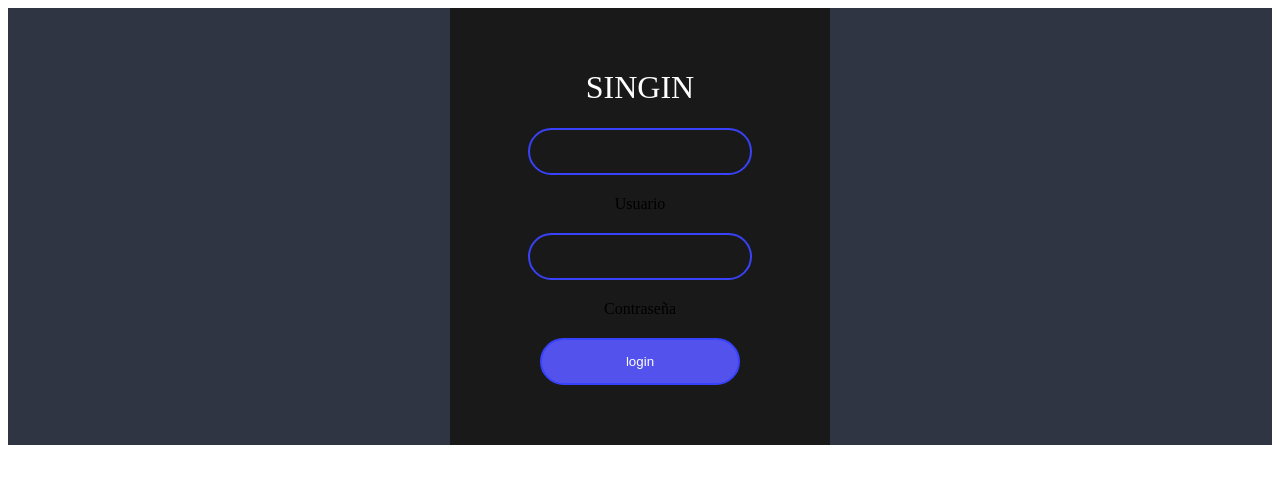
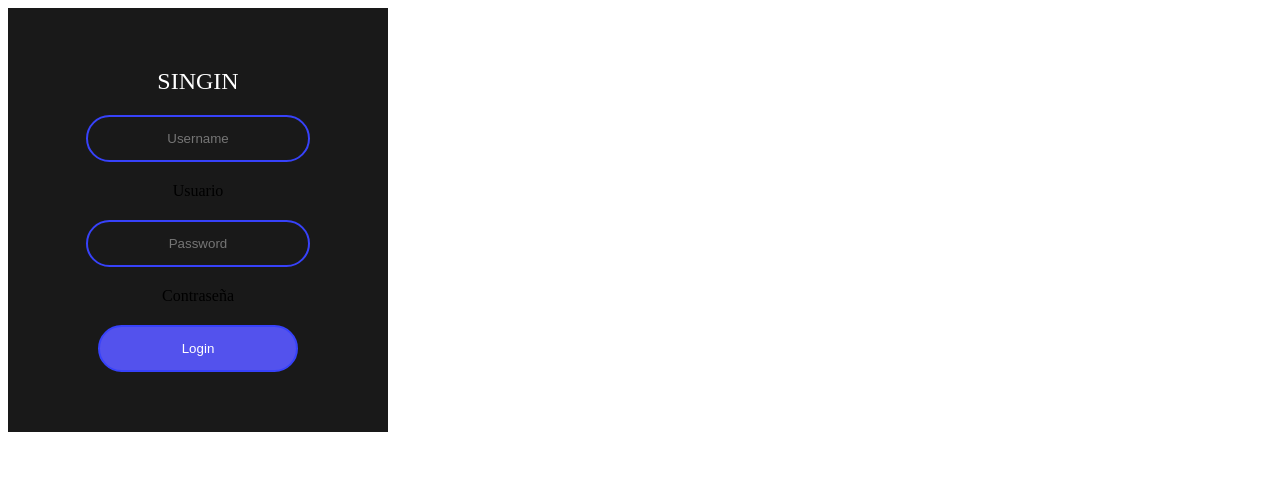
Before and after one commit to ValeryaMB/MakViolette, an Angular app: page / in a window 1280 px wide. Shown: the top 484 px of the page. Built offline with nearby package versions, Linux system fonts and the light colour scheme.

Commit message:
errorcomponen

```diff
--- a/src/app/components/error/error.component.css
+++ b/src/app/components/error/error.component.css
@@ -0,0 +1,52 @@
+body, html{
+    height: 100%;
+}
+body{
+    margin: 0;
+    padding: 0;
+    background-color: #2f3542;
+    display: flex;
+    flex-direction: row;
+    flex-wrap: wrap;
+    justify-content: center;
+    align-items: center;
+}
+
+.soso{
+    width: 300px;
+    padding: 40px;
+    background-color: #191919;
+    text-align: center;
+}
+
+.tt{
+    color: #fff;
+    text-transform: uppercase;
+    font-weight: 500;
+}
+
+.nar{
+    border: 0;
+    background: none;
+    display: block;
+    margin: 20px auto;
+    padding: 14px 10px;
+    text-align: center;
+    border: 2px solid #3742fa;
+    width: 200px;
+    outline: none;
+    color: #fff;
+    border-radius: 24px;
+    transition: 0.25s;
+}
+
+.nar{
+    border: 0;
+    background: #5352ed;
+    cursor: pointer;
+    border: 2px solid #3742fa;
+}
+
+.nar:hover{
+    background: none;
+}
--- a/src/app/components/error/error.component.html
+++ b/src/app/components/error/error.component.html
@@ -5,14 +5,19 @@
   <meta http-equiv="X-UA-Compatible" content="IE=edge">
   <meta name="viewport" content="width=device-width, initial-scale=1.0">
   <title>Error 404</title>
+  <link rel="stylesheet" href="./error.component.css">
 </head>
 <body>
-  <table align="center">
+  <div class="soso">
+    <table>
     <tr>
-      <h1>ERROR 404: USUARIO NO ENCONTRADO</h1></tr>
+      <h1 class="tt">ERROR 404: USUARIO NO ENCONTRADO</h1>
+    </tr>
       <tr>
-        <button (click)="navegar()">Regresar</button></tr>
+        <button class="nar" (click)="navegar()">Regresar</button>
+      </tr>
   </table>
+</div>
   <br>
 </body>
 </html>
--- a/src/app/components/login/login.component.html
+++ b/src/app/components/login/login.component.html
@@ -1,33 +1,36 @@
-<!DOCTYPE html>
-<html lang="en">
-<head>
-  <meta charset="UTF-8">
-  <meta http-equiv="X-UA-Compatible" content="IE=edge">
-  <meta name="viewport" content="width=device-width, initial-scale=1.0">
-  <title>Ingreso</title>
 <link rel="stylesheet" href="./login.component.css">
-</head>
-<body>
-  <form action="compras.component.html" class="form-box">
-    <h1 class="form-title">SingIn</h1>
+<section class="vh-100">
+  <div class="container-fluid">
+    <div class="row">
+      <div class="col-sm-6 text-black">
+        <div class="d-flex align-items-center h-custom-2 px-5 ms-xl-4 mt-1 pt-5 pt-xl-0 mt-xl-n5">
+          <form action="" class="form-box">
+            <h1 class="form-title">singin</h1>
 
             <div class="form-outline mb-2">
-      <input type="text" id="user" name="user" class="form-control form-control-sm" [(ngModel)]="nombre" />
+              <input type="text" placeholder="Username" id="user" name="user" class="form-control form-control-sm" [(ngModel)]="nombre" />
               <label class="form-label" for="user">Usuario</label>
             </div>
 
             <div class="form-outline mb-4">
-      <input type="password" id="email" name="email" class="form-control form-control-sm" [(ngModel)]="correo" />
+              <input type="password" placeholder="Password" id="email" name="email" class="form-control form-control-sm" [(ngModel)]="correo" />
               <label class="form-label" for="email">Contraseña</label>
             </div>
 
             <div class="pt-1 mb-4">
-      <button class="btn btn-info btn-lg btn-block" type="button" (click)="navegar()">login</button>
+              <button class="btn btn-info btn-lg btn-block" type="button" (click)="navegar()">Login</button>
             </div>
 
           </form>
-</body>
-</html>
+
+        </div>
+
+      </div>
+    </div>
+  </div>
+</section>
+
+
 
 <!-- <h3>INGRESE EL NOMBRE</h3>
 <input type="text" [(ngModel)]="nombre">
```
Also changed, not shown: src/app/components/compras/compras.component.ts (+8 -8 lines). Lines whose indentation alone changed are shown as unchanged.
